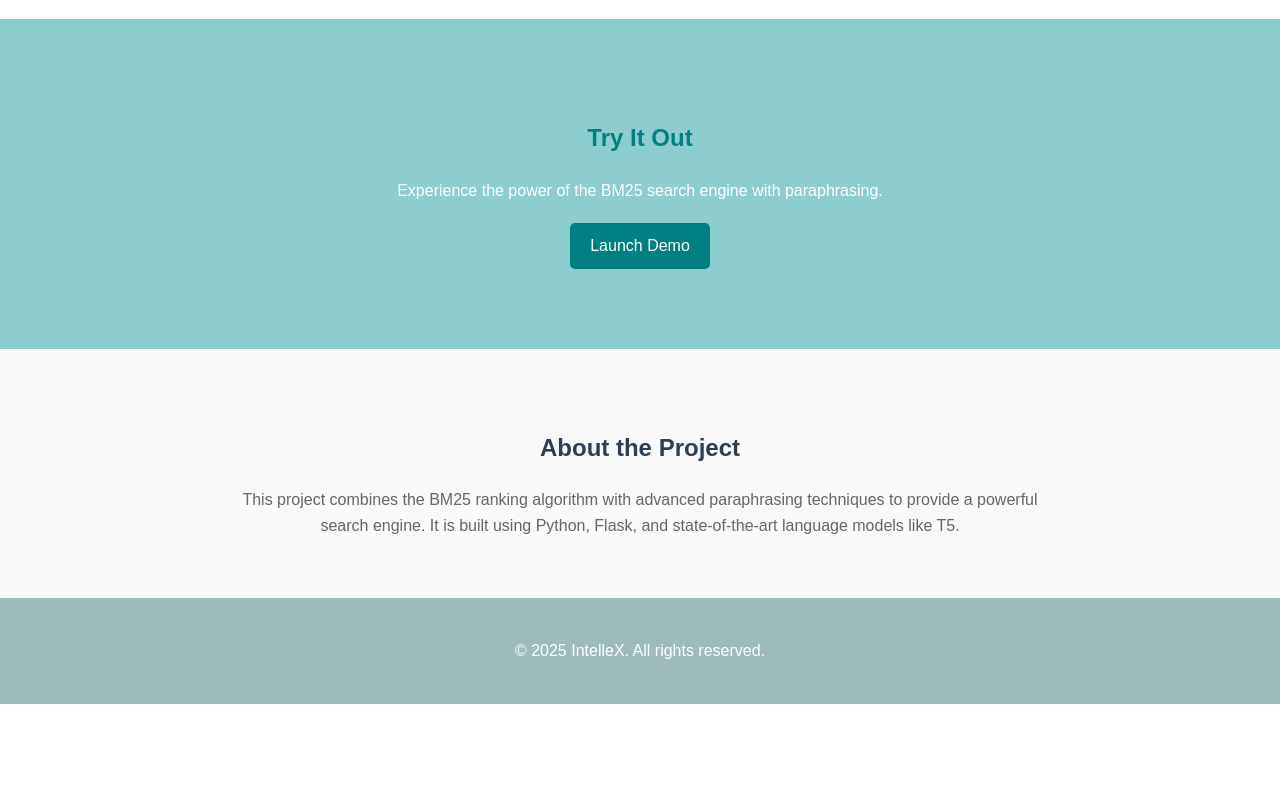
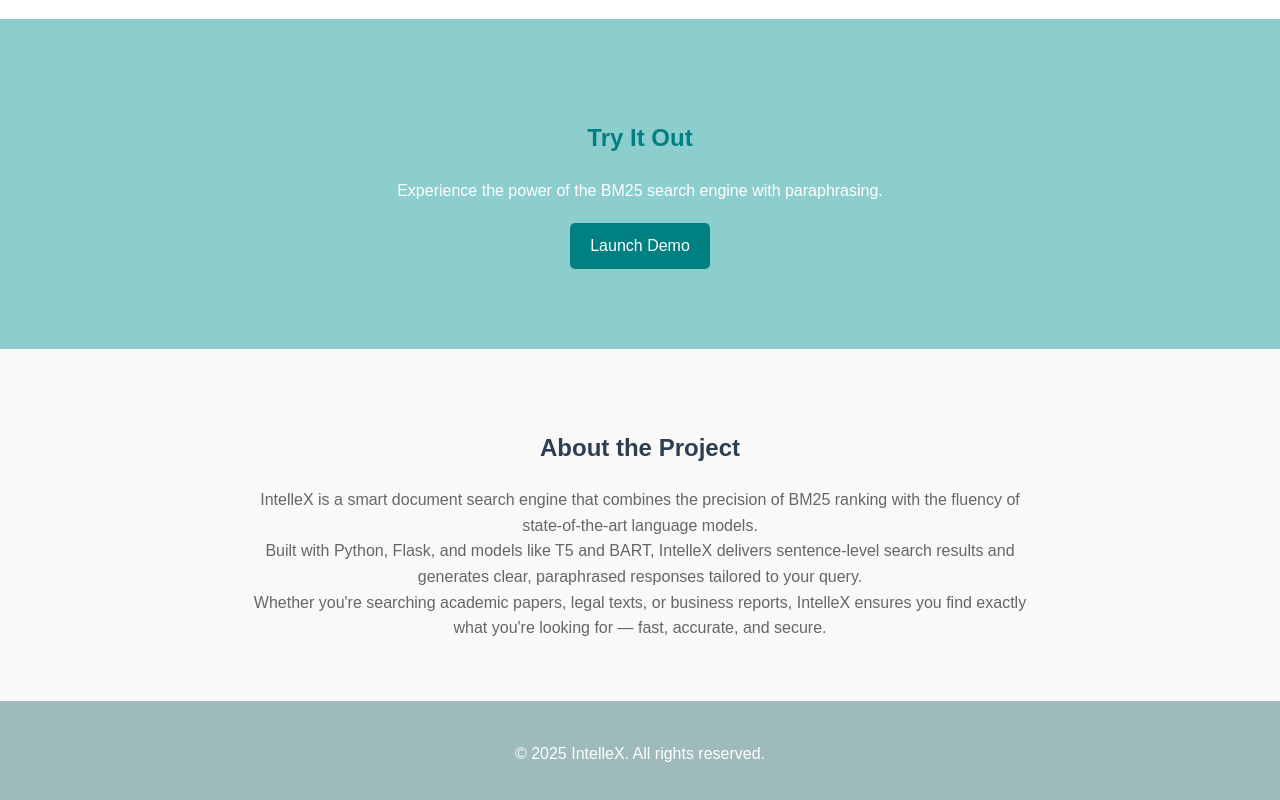
Before and after one commit to B3z3rk/Intelle-X-Website, a plain HTML site: page index.html in a window 1280 px wide. Shown: the part 1936-2736 px from the top of the page. Before the commit the page ends 2640 px from the top, so only its background shows below. Drawn offline with Linux system fonts and the light colour scheme; a web font is replaced by a local one.

Commit message:
Update index.html

```diff
--- a/index.html
+++ b/index.html
@@ -112,12 +112,17 @@
     <section id="about" class="about">
       <div class="container">
         <h2>About the Project</h2>
+
            <p>
-          This project combines the BM25 ranking algorithm with advanced
-          paraphrasing techniques to provide a powerful search engine. It is
-          built using Python, Flask, and state-of-the-art language models like
-          T5.
+        IntelleX is a smart document search engine that combines the precision of BM25 ranking with the fluency of state-of-the-art language models.
       </p>
+      <p>
+        Built with Python, Flask, and models like T5 and BART, IntelleX delivers sentence-level search results and generates clear, paraphrased responses tailored to your query.
+      </p>
+      <p>
+        Whether you're searching academic papers, legal texts, or business reports, IntelleX ensures you find exactly what you're looking for — fast, accurate, and secure.
+      </p>
+
       </div>
     </section>
 
```
Lines whose indentation alone changed are shown as unchanged.
